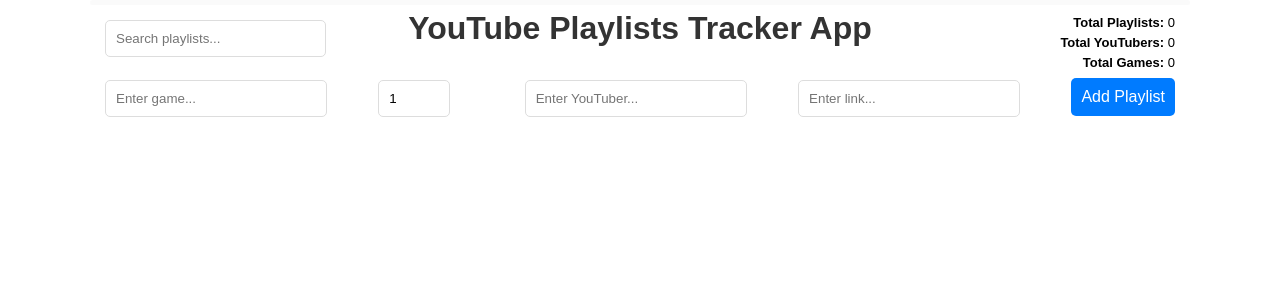
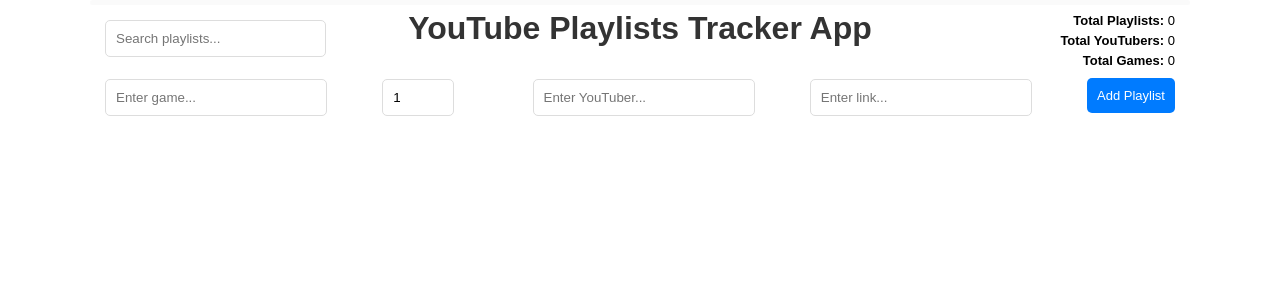
Before and after one commit to devbret/youtube-playlists-tracker-app, a Flask app: page / in a window 1280 px wide. Shown: the top 300 px of the page. Run offline with Flask 3, Linux system fonts and the light colour scheme; data that the repository does not hold is empty.

Commit message:
Reduce font size of button text, and bring counters closer to top.

```diff
--- a/static/styles.css
+++ b/static/styles.css
@@ -63,6 +63,7 @@ form {
 
 #submit-button {
     margin-bottom: 13px;
+    font-size: 13px;
 }
 
 label {
@@ -81,7 +82,7 @@ label {
     right: 15px;
     text-align: right;
     font-size: 13px;
-    padding-top: 10px;
+    padding-top: 8px;
 }
 
 .counter-container p {
```
